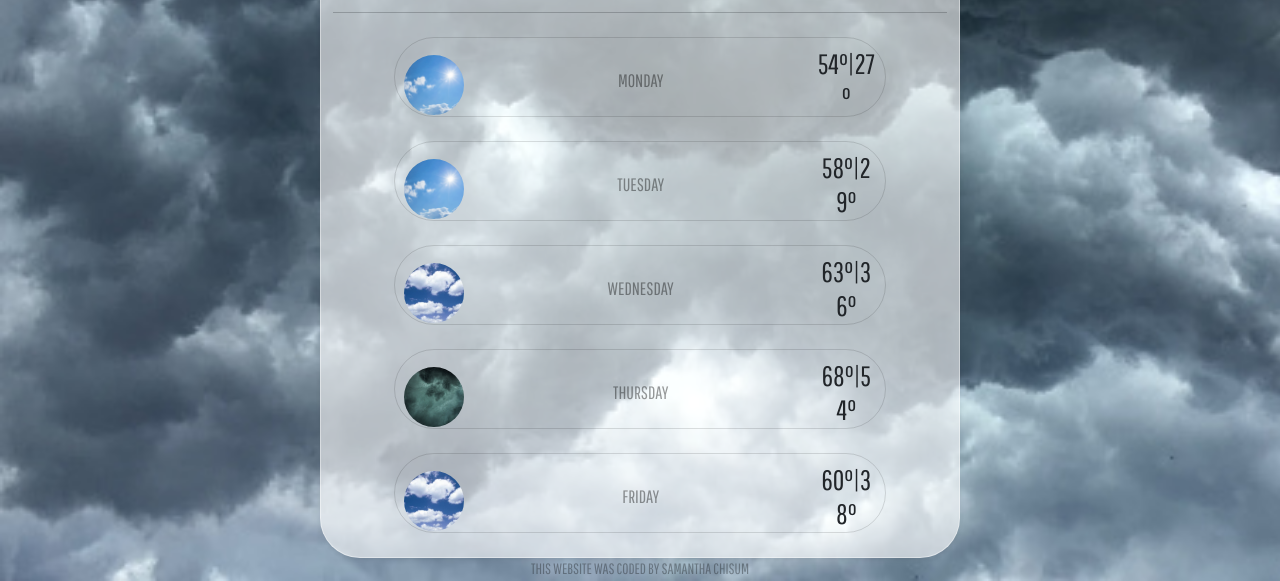
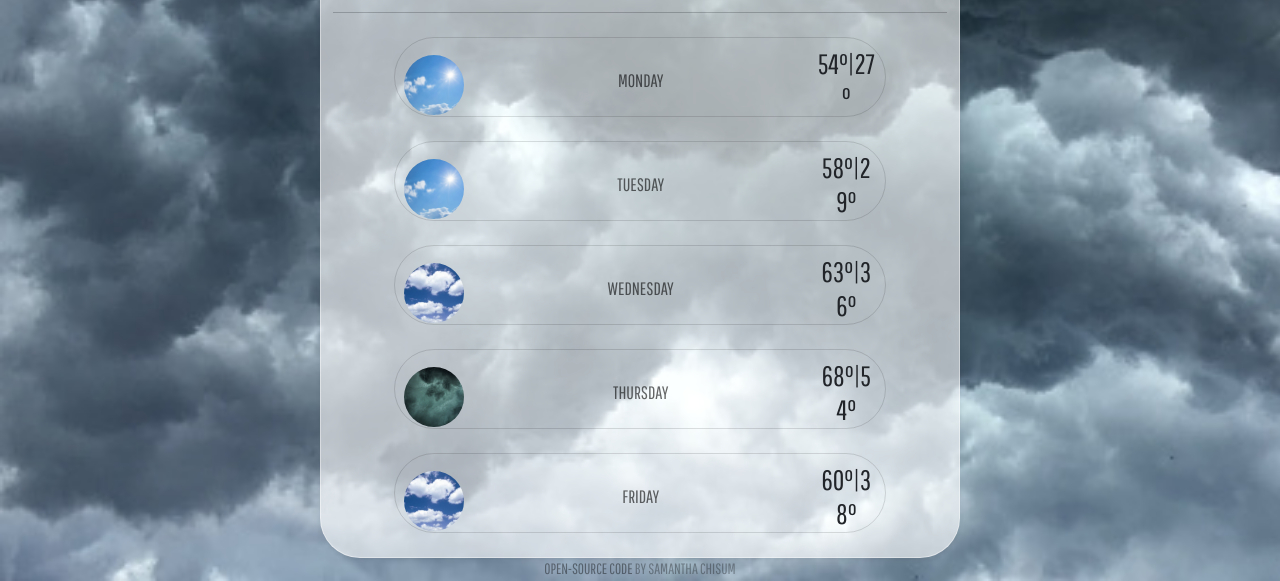
Before and after one commit to SamanthaJChisum/Weather-App-Current, a plain HTML site: page index.html in a window 1280 px wide. Shown: the part 303-884 px from the top of the page. Drawn offline with nearby package versions, Linux system fonts and the light colour scheme; no server answers.

Commit message:
link to GitHub
source code link

```diff
--- a/index.html
+++ b/index.html
@@ -183,7 +183,12 @@
         </div>
       </div>
     </div>
-    <div class="credit">This website was coded by Samantha Chisum</div>
+    <div class="credit">
+      <a href="https://github.com/SamanthaJChisum/Weather-App-Current"
+        >Open-source code</a
+      >
+      by Samantha Chisum
+    </div>
     <script src="javascript/index.js"></script>
   </body>
 </html>
--- a/src/styles.css
+++ b/src/styles.css
@@ -58,7 +58,7 @@ a {
 }
 a:hover,
 .card-title {
-  color: rgba(1, 1, 1, 0.4);
+  color: rgba(1, 1, 1, 0.6);
 }
 a {
   color: rgba(1, 1, 1);
```
